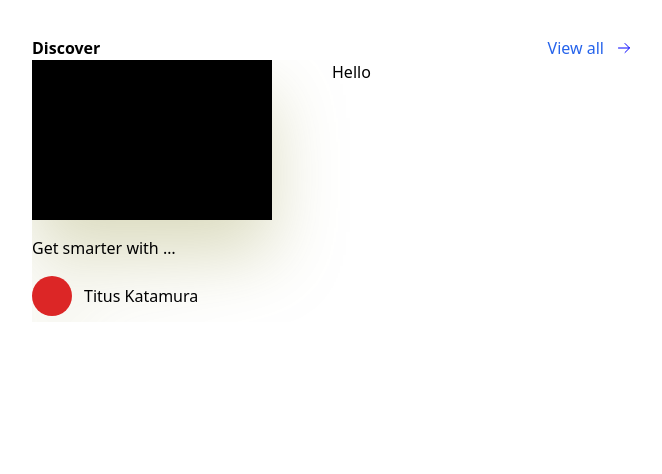
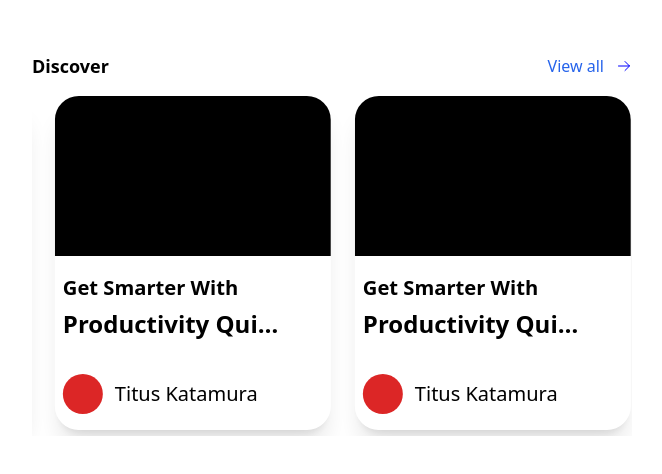
Before and after one commit to smartcollins/quizzico, a React (Create React App) app: page /home-screen in a window 1280 px wide. Shown: the top 474 px of the page, without its empty margins (308-970 px from the left). Built offline with nearby package versions, Linux system fonts and the light colour scheme.

Commit message:
fix: fix slick slider bug

```diff
--- a/src/components/home-screen/CarouselSections.jsx
+++ b/src/components/home-screen/CarouselSections.jsx
@@ -2,12 +2,15 @@ import React from 'react'
 
 const CarouselSections = () => {
   return (
-    <div className='space-y-4  drop-shadow-[0_35px_35px_rgba(111,111,1,0.25)]'>
-        <div className='h-40 w-60 bg-black'></div>
-        <h2 className='truncate w-1/2'>Get smarter with productivity quiz</h2>
-        <div className='flex gap-3 capitalize items-center'>
+    <div className='space-y-4 rounded-3xl overflow-hidden w-30 shadow-xl mx-3'>
+        <div className='h-40 w-full bg-black'></div>
+        <div className='px-2 space-y-1'>
+        <h2 className='word-wrap capitalize  text-[1.26rem] font-[700]'>Get smarter with </h2>
+        <h2 className='truncate capitalize text-[1.5rem] font-[700] w-[85%]'> productivity quizzical</h2>
+        </div>
+        <div className='flex gap-3 capitalize items-center my-10 py-4 px-2'>
             <div className='w-10 h-10 rounded-full bg-red-600'></div>
-            <p>Titus Katamura</p>
+            <p className='text-xl'>Titus Katamura</p>
         </div>
     </div>
   )
--- a/src/components/home-screen/DiscoverHeader.jsx
+++ b/src/components/home-screen/DiscoverHeader.jsx
@@ -3,8 +3,8 @@ import React from "react";
 
 const DiscoverHeader = () => {
   return (
-    <div className="flex w-full  justify-between">
-      <h2 className="font-[700]">Discover</h2>
+    <div className="flex w-full  justify-between my-4">
+      <h2 className="font-[700] text-lg">Discover</h2>
       <div className="flex items-center gap-3 cursor-pointer">
         <span className="text-blue-600 block">View all</span>{" "}
         <span>
--- a/src/components/home-screen/HomeCarousel.jsx
+++ b/src/components/home-screen/HomeCarousel.jsx
@@ -1,6 +1,8 @@
-import React from 'react'
-import Slider from 'react-slick';
-import CarouselSections from './CarouselSections';
+import React from "react";
+import Slider from "react-slick";
+import "slick-carousel/slick/slick.css";
+import "slick-carousel/slick/slick-theme.css";
+import CarouselSections from "./CarouselSections";
 
 const HomeCarousel = () => {
   const settings = {
@@ -9,20 +11,37 @@ const HomeCarousel = () => {
     speed: 500,
     swipeToSlide: true,
     slidesToShow: 2,
-        slidesToScroll: 2,
+    slidesToScroll: 1,
+    autoplay: true,
+    autoplaySpeed: 2000,
+    responsive:[
+        {
+            breakpoint: 640,
+            settings: {
+              slidesToShow: 1,
+              slidesToScroll: 1,
+              infinite: true,
+              autoplaySpeed: 2500,
+            }
+          }
+    ]
   };
   return (
-    <div>
+    <div >
       <Slider {...settings}>
         <div>
-                <CarouselSections/>
+          <CarouselSections />
         </div>
-            <div>Hello</div>
-            <div>Hello</div>
-            <div>Hello</div>
+        <div>
+          <CarouselSections />
+        </div>
+        <div>
+          <CarouselSections />
+        </div>
+
       </Slider>
     </div>
-  )
-}
+  );
+};
 
-export default HomeCarousel
+export default HomeCarousel;
```
Also changed, not shown: tailwind.config.js (line endings or trailing spaces). Lines whose indentation alone changed are shown as unchanged.
